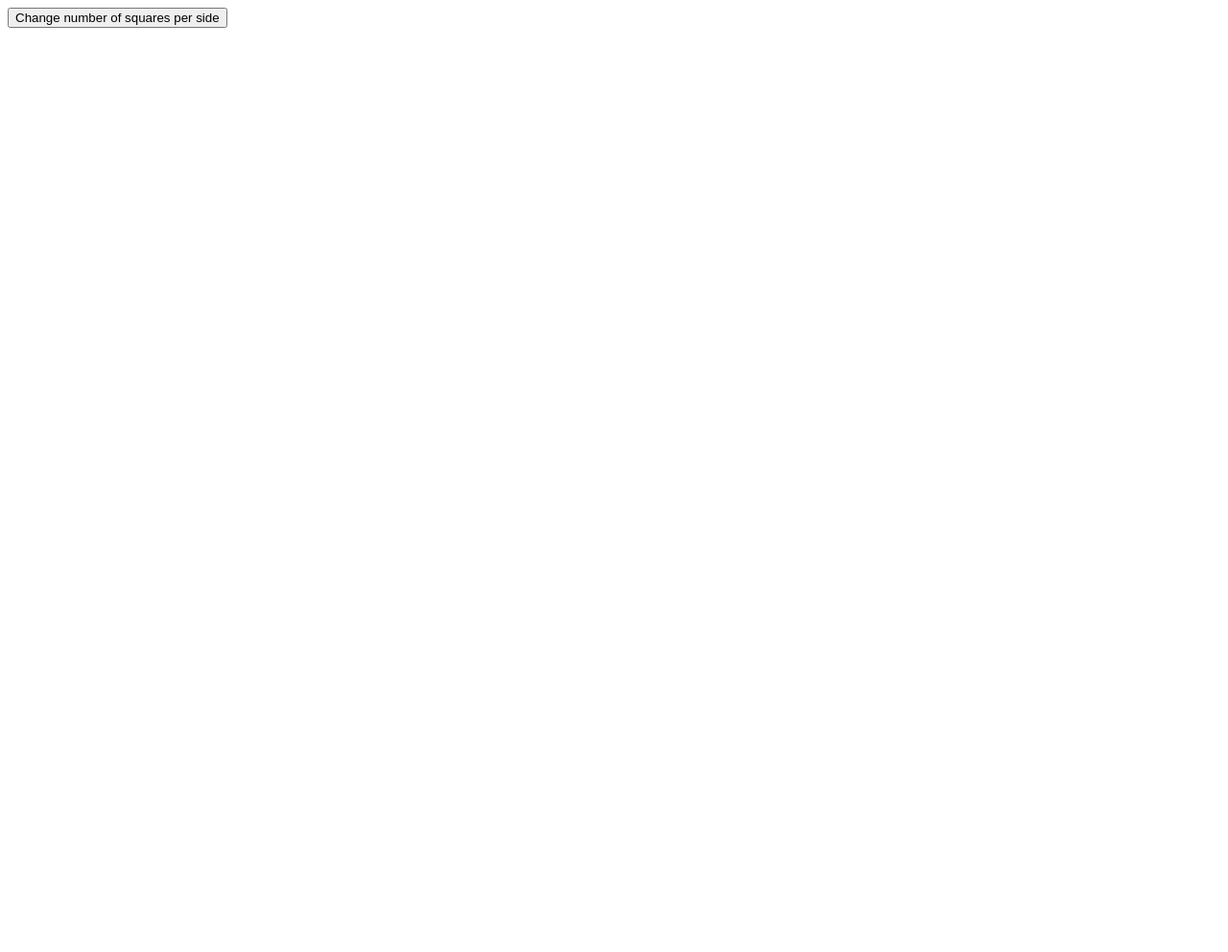
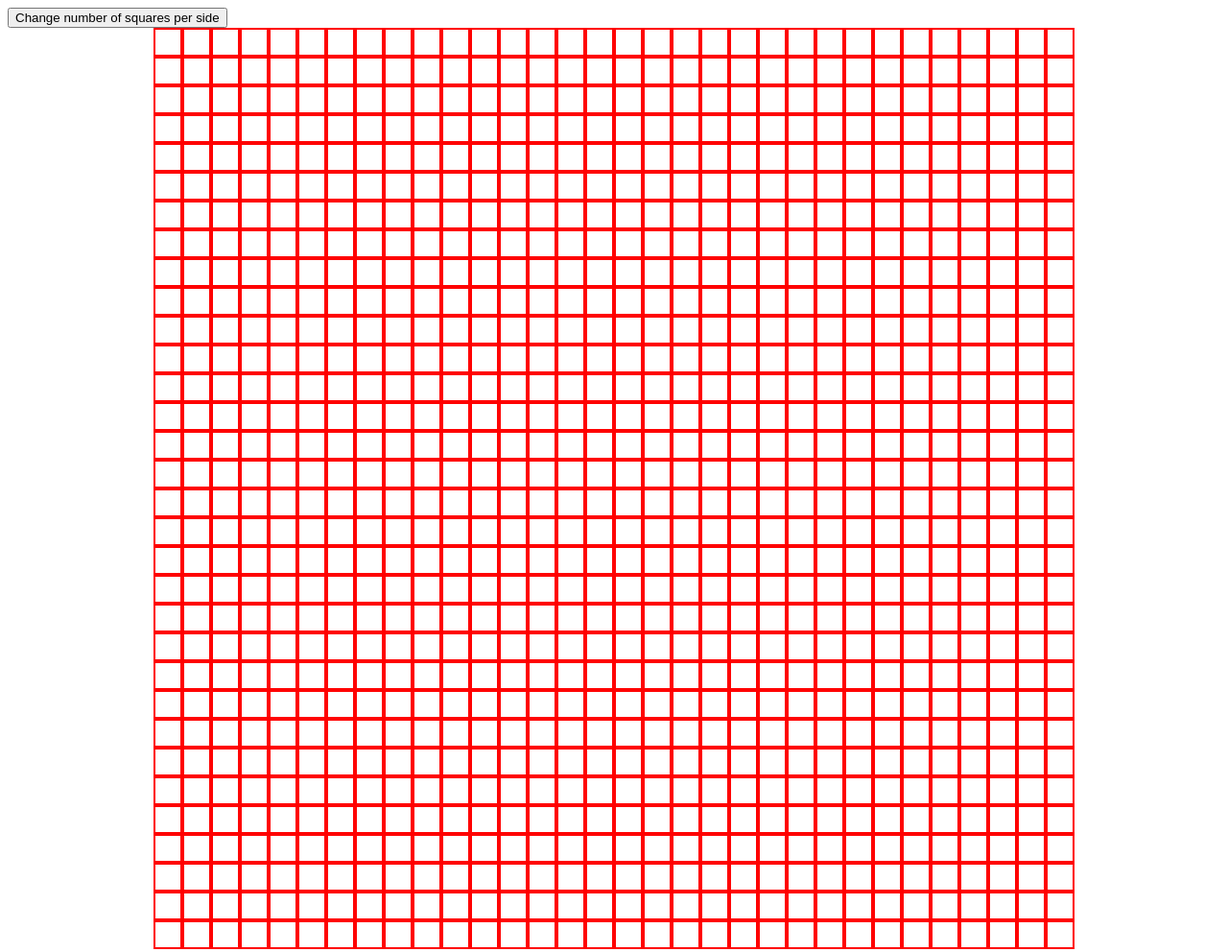
Before and after one commit to wdjh3/etch-a-sketch, a plain HTML site: page index.html in a window 1280 px wide. Shown: the whole page at 96% size. Drawn offline with Linux system fonts and the light colour scheme.

Commit message:
Add square size changing from amount per side

```diff
--- a/script.js
+++ b/script.js
@@ -2,7 +2,9 @@ const body = document.querySelector("body");
 const container = document.querySelector("#container");
 const button = document.querySelector("#btn");
 
-let numberOfSquaresPerSide = 16;
+let containerWidth = container.getBoundingClientRect().width;
+
+let numberOfSquaresPerSide = 32;
 addSquares(numberOfSquaresPerSide);
 
 container.addEventListener('mouseover',(event) => {
@@ -23,6 +25,8 @@ function addSquares(numberOfSquaresPerSide) {
     for ( let i = 0 ; i < numberOfSquaresPerSide * numberOfSquaresPerSide ; i++ ) {
         let square = document.createElement("div");
         square.classList.add("square");
+        square.style.width = `${Math.floor(containerWidth / numberOfSquaresPerSide)}px`;
+        square.style.height = `${Math.floor(containerWidth / numberOfSquaresPerSide)}px`;
 
         container.appendChild(square);
     }
--- a/styles.css
+++ b/styles.css
@@ -12,6 +12,9 @@
 
 div.square {
     background-color: white;
+    border: 2px solid red;
     height: 60px;
     width: 60px;
+    flex-grow: 1;
+    flex-shrink: 1;
 }
```
